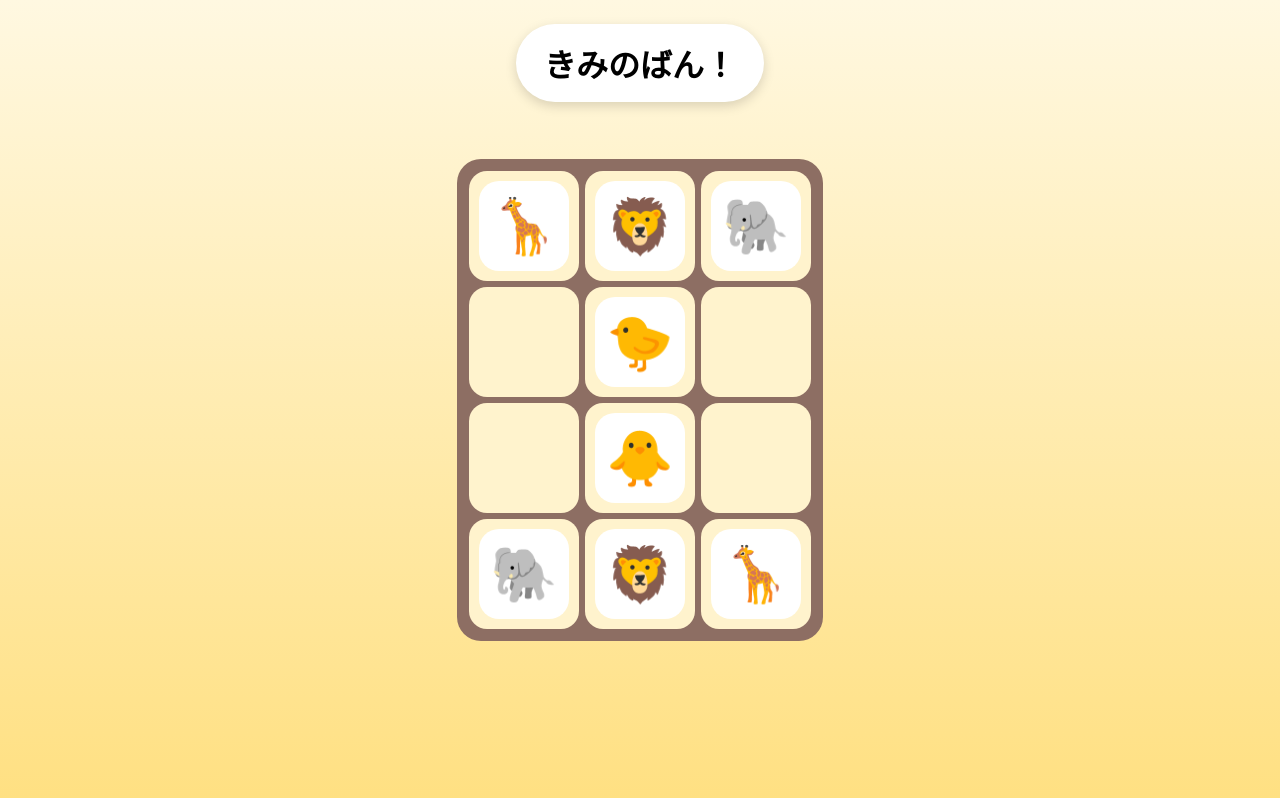
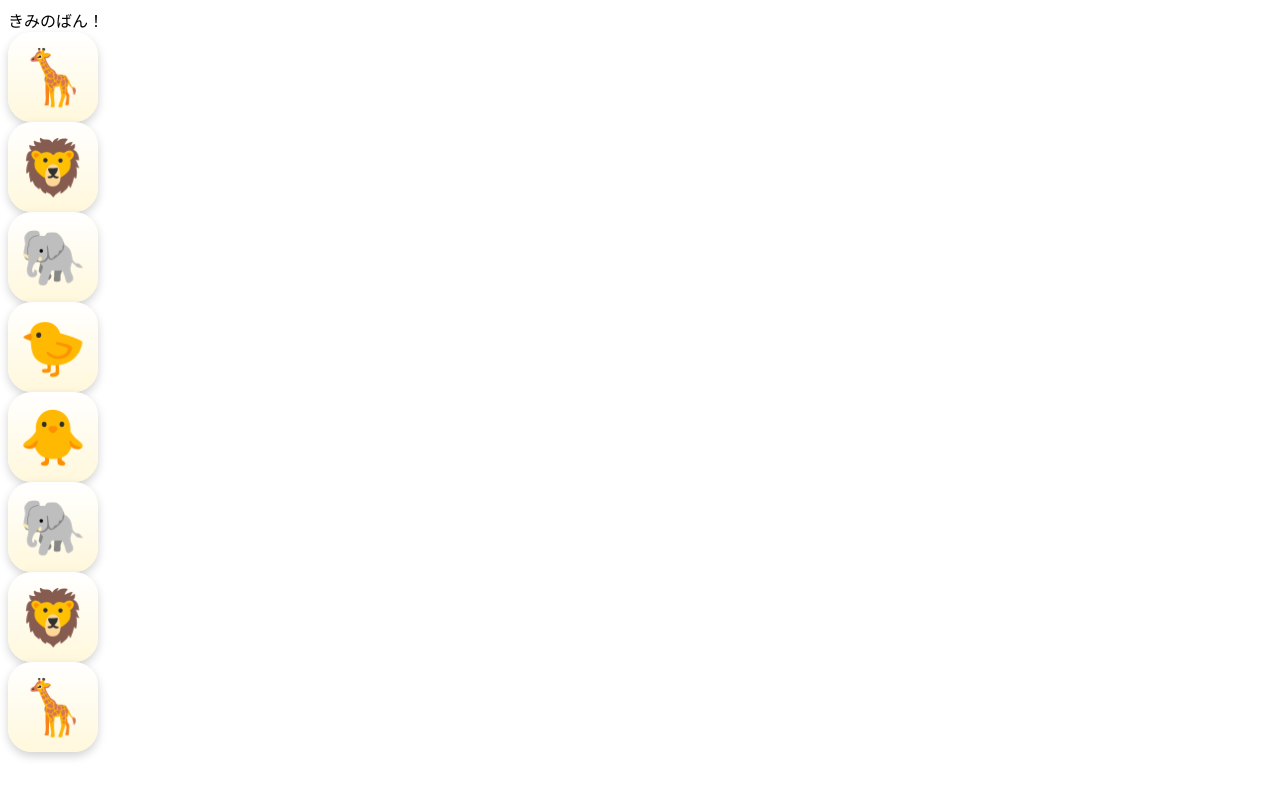
Before and after one commit to ntaokshaiyoa-afk/ivc_shogi, a website built with Vite: page index.html in a window 1280 px wide. Built offline with nearby package versions, Linux system fonts and the light colour scheme.

Commit message:
Update style.css

```diff
--- a/src/style.css
+++ b/src/style.css
@@ -1,80 +1,16 @@
-* {
-  box-sizing: border-box;
-  margin: 0;
-  padding: 0;
-}
+.piece {
 
-body {
+  width: 90px;
+  height: 90px;
+
+  border-radius: 24px;
+
   background:
     linear-gradient(
       to bottom,
-      #fff8e1,
-      #ffe082
+      #ffffff,
+      #fff8dc
     );
-
-  font-family:
-    sans-serif;
-
-  touch-action: manipulation;
-
-  overflow: hidden;
-}
-
-#app {
-  width: 100vw;
-  height: 100vh;
-
-  display: flex;
-  justify-content: center;
-  align-items: center;
-}
-
-.board {
-  display: grid;
-
-  grid-template-columns:
-    repeat(3, 110px);
-
-  grid-template-rows:
-    repeat(4, 110px);
-
-  gap: 6px;
-
-  background: #8d6e63;
-
-  padding: 12px;
-
-  border-radius: 24px;
-}
-
-.cell {
-  width: 110px;
-  height: 110px;
-
-  background: #fff3cd;
-
-  border-radius: 18px;
-
-  display: flex;
-  justify-content: center;
-  align-items: center;
-
-  font-size: 48px;
-
-  position: relative;
-}
-
-.cell.highlight {
-  background: #aed581;
-}
-
-.piece {
-  width: 90px;
-  height: 90px;
-
-  border-radius: 20px;
-
-  background: white;
 
   display: flex;
   justify-content: center;
@@ -86,56 +22,7 @@ body {
 
   transition:
     transform 0.15s;
-}
-
-.piece:active {
-  transform: scale(0.92);
-}
-
-.hud {
-  position: fixed;
-
-  top: 24px;
-  left: 50%;
-
-  transform: translateX(-50%);
-
-  background: white;
-
-  padding:
-    16px 28px;
-
-  border-radius: 999px;
-
-  font-size: 32px;
-  font-weight: bold;
 
   box-shadow:
-    0 4px 12px rgba(0,0,0,0.15);
-
-  z-index: 100;
+    0 4px 10px rgba(0,0,0,0.18);
 }
-
-.piece {
-  cursor: pointer;
-}
-
-.cell.highlight {
-  animation:
-    pulse 0.8s infinite;
-}
-
-@keyframes pulse {
-
-  0% {
-    transform: scale(1);
-  }
-
-  50% {
-    transform: scale(1.06);
-  }
-
-  100% {
-    transform: scale(1);
-  }
-}
```
